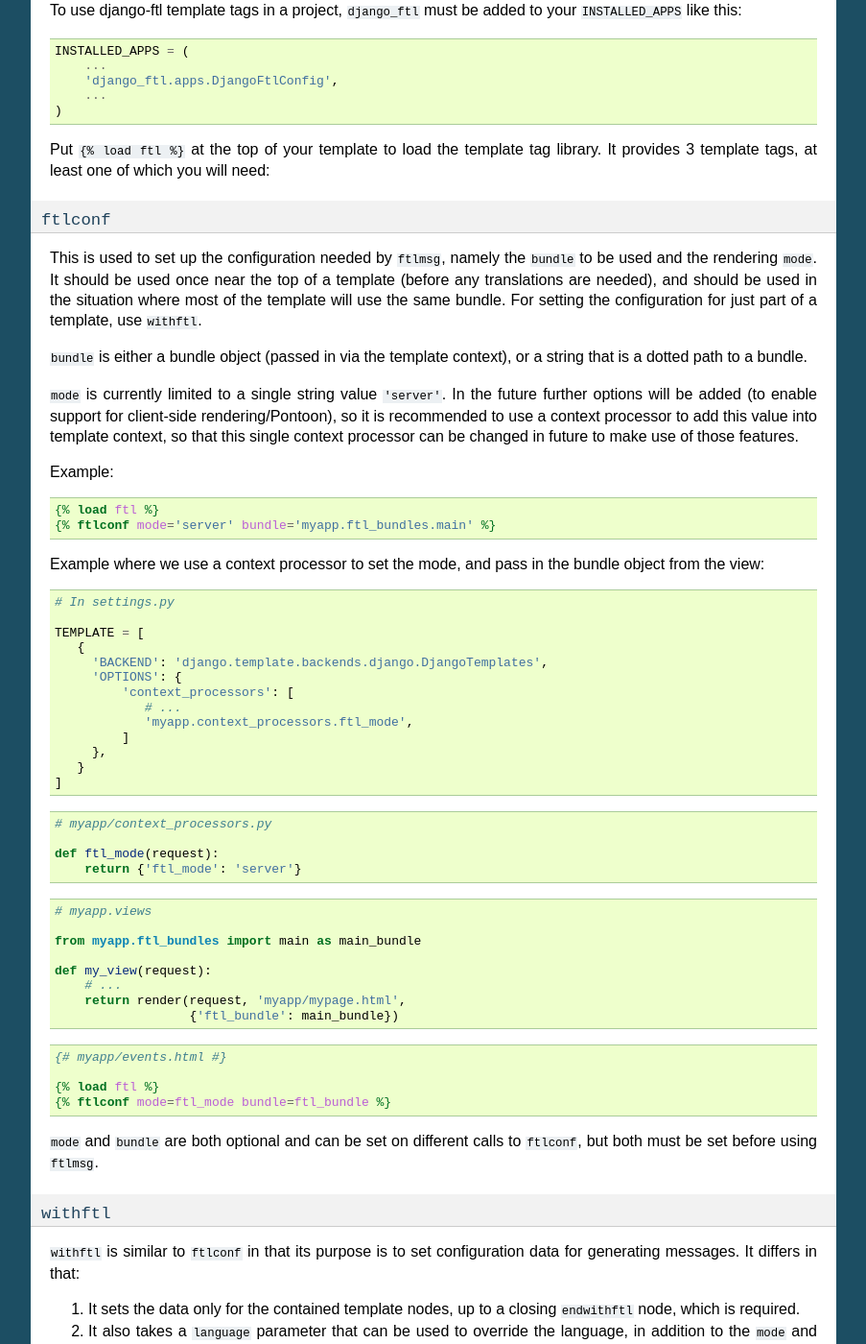
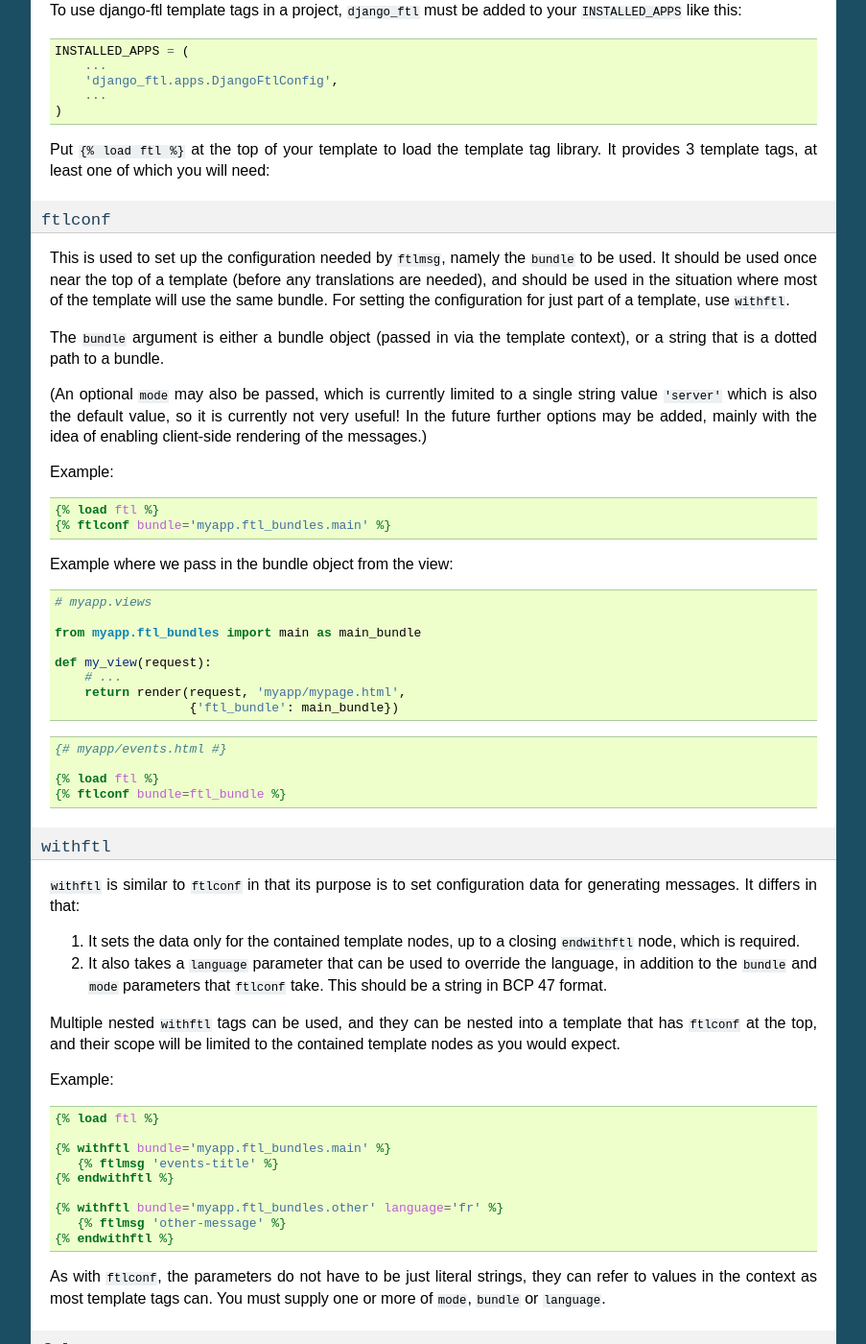
Before and after one commit to django-ftl/django-ftl, a Sphinx documentation site: the page built from docs/usage.rst, in a window 1280 px wide and 1400 px high, scrolled down 5337 px. Shown: the whole window at 96% size, without its empty margins (198-1101 px from the left). Built offline with Sphinx 7.4.7, drawn with Linux system fonts in a browser that asks for light colours; some of the changed text lies outside the part shown.

Commit message:
Made 'mode' configuration optional
And de-emphasized this currently useless parameter in the docs

```diff
--- a/HISTORY.rst
+++ b/HISTORY.rst
@@ -9,6 +9,9 @@
 * Dropped support for Python 2.7
 * Added support for Django 3.2
 * Added support for custom functions to the Bundle constructor
+* Dropped useless mandatory configuration of ``mode`` parameter for template
+  tags - it now defaults to ``'server'`` which is the only allowed option
+  anyway.
 
 0.12.1 (2020-05-09)
 +++++++++++++++++++
--- a/docs/usage.rst
+++ b/docs/usage.rst
@@ -381,54 +381,29 @@
 ``ftlconf``
 ~~~~~~~~~~~
 
-This is used to set up the configuration needed by ``ftlmsg``, namely the ``bundle``
-to be used and the rendering ``mode``. It should be used once near the top of a
-template (before any translations are needed), and should be used in the
-situation where most of the template will use the same bundle. For setting the
-configuration for just part of a template, use ``withftl``.
+This is used to set up the configuration needed by ``ftlmsg``, namely the
+``bundle`` to be used. It should be used once near the top of a template (before
+any translations are needed), and should be used in the situation where most of
+the template will use the same bundle. For setting the configuration for just
+part of a template, use ``withftl``.
 
-``bundle`` is either a bundle object (passed in via the template context),
-or a string that is a dotted path to a bundle.
+The ``bundle`` argument is either a bundle object (passed in via the template
+context), or a string that is a dotted path to a bundle.
 
-``mode`` is currently limited to a single string value ``'server'``. In the
-future further options will be added (to enable support for client-side
-rendering/Pontoon), so it is recommended to use a context processor to add this
-value into template context, so that this single context processor can be
-changed in future to make use of those features.
+(An optional ``mode`` may also be passed, which is currently limited to a single
+string value ``'server'`` which is also the default value, so it is currently
+not very useful! In the future further options may be added, mainly with the
+idea of enabling client-side rendering of the messages.)
 
 Example:
 
 .. code-block:: html+django
 
    {% load ftl %}
-   {% ftlconf mode='server' bundle='myapp.ftl_bundles.main' %}
+   {% ftlconf bundle='myapp.ftl_bundles.main' %}
 
 
-Example where we use a context processor to set the mode, and pass in the bundle
-object from the view:
-
-.. code-block:: python
-
-   # In settings.py
-
-   TEMPLATE = [
-      {
-        'BACKEND': 'django.template.backends.django.DjangoTemplates',
-        'OPTIONS': {
-            'context_processors': [
-               # ...
-               'myapp.context_processors.ftl_mode',
-            ]
-        },
-      }
-   ]
-
-.. code-block:: python
-
-   # myapp/context_processors.py
-
-   def ftl_mode(request):
-       return {'ftl_mode': 'server'}
+Example where we pass in the bundle object from the view:
 
 
 .. code-block:: python
@@ -447,11 +422,8 @@
    {# myapp/events.html #}
 
    {% load ftl %}
-   {% ftlconf mode=ftl_mode bundle=ftl_bundle %}
+   {% ftlconf bundle=ftl_bundle %}
 
-
-``mode`` and ``bundle`` are both optional and can be set on different calls to
-``ftlconf``, but both must be set before using ``ftlmsg``.
 
 ``withftl``
 ~~~~~~~~~~~
@@ -463,7 +435,7 @@
    ``endwithftl`` node, which is required.
 
 2. It also takes a ``language`` parameter that can be used to override the
-   language, in addition to the ``mode`` and ``bundle`` parameters that
+   language, in addition to the ``bundle`` and ``mode`` parameters that
    ``ftlconf`` take. This should be a string in BCP 47 format.
 
 Multiple nested ``withftl`` tags can be used, and they can be nested into a
@@ -475,7 +447,6 @@
 .. code-block:: html+django
 
    {% load ftl %}
-   {% ftlconf mode='server' %}
 
    {% withftl bundle='myapp.ftl_bundles.main' %}
       {% ftlmsg 'events-title' %}
@@ -503,7 +474,7 @@
 .. code-block:: html+django
 
    {% load ftl %}
-   {% ftlconf mode='server' bundle='myapp.ftl_bundles.main' %}
+   {% ftlconf bundle='myapp.ftl_bundles.main' %}
 
    <body>
       <h1>{% ftlmsg 'events-title' %}</h1>
```
Also changed, not shown: 2 other files.
